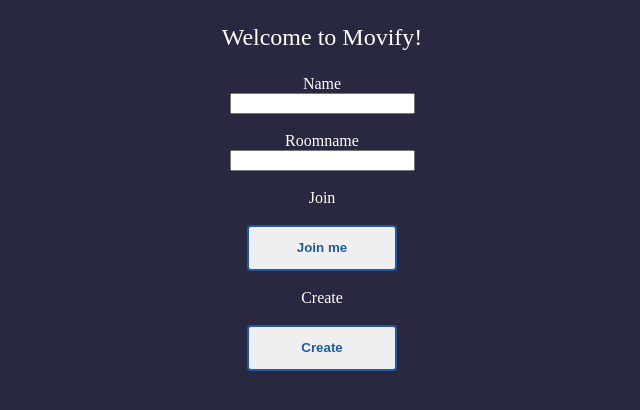
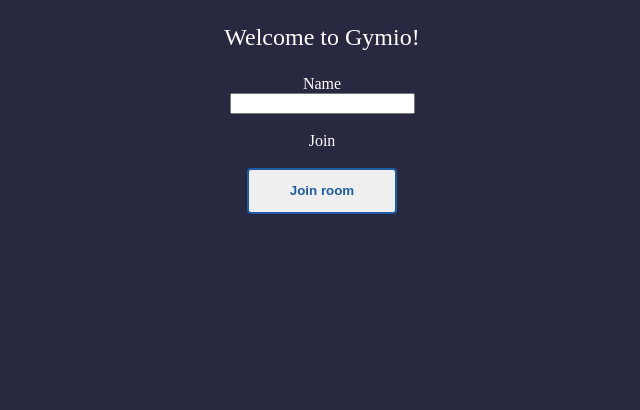
Before and after one commit to m-posluszny/Gymio, a Flask app: page /join/1 in a window 1280 px wide. Shown: the top 410 px of the page, without its empty margins (318-958 px from the left). Run offline with Flask 2, Linux system fonts and the light colour scheme; parts of the project's set-up code (start-up, migrations or seed data) failed here and were passed over; some libraries are stand-ins or nearby versions.

Commit message:
Added join gui

```diff
--- a/server.py
+++ b/server.py
@@ -54,18 +54,13 @@
     if name:
         return render_template('game.html')
     else:
-        return render_template('join.html')
+        return redirect(f"/join/{room_name}")
 
 
 
 @app.route('//join//<room_name>')
 def game_view(room_name):
-    #TODO PRZEKAZAC ID ROOMU DO HTMLA
-
-    if room_name in game_rooms:
-         return render_template('join.html')
-    else:
-         return render_template('index.html')
+   return render_template('join.html')
 
 
 @app.route('/')
--- a/static/js/index.js
+++ b/static/js/index.js
@@ -1,6 +1,7 @@
 function join(){
     var name = document.getElementById("name").value;
     var room = document.getElementById("room").value;
+     window.location.href = "/room/"+room+"?user="+name;
 }
 
 var createButton = document.getElementById('create_button');
--- /dev/null
+++ b/static/js/join.js
@@ -0,0 +1,11 @@
+
+var url_string =  window.location.href
+var url = new URL(url_string);
+
+var room = url_string.split("/")
+var room = room[room.length-1].split("?")[0]
+
+function join() {
+    var name = document.getElementById("name").value;
+     window.location.href = "/room/"+room+"?user="+name;
+}
--- a/templates/index.html
+++ b/templates/index.html
@@ -13,7 +13,7 @@
 
   </head>
   <body>
-    <p>Welcome to Movify!</p>
+    <p>Welcome to Gymio!</p>
     <div class="form">
       Name <br>
       <input name="name" id="name"><br><br>
--- a/templates/join.html
+++ b/templates/join.html
@@ -3,20 +3,24 @@
   <head>
     <meta charset="UTF-8" />
     <title>Movify</title>
-    <link rel="stylesheet" href="mov.css">
+    <script src="/static/js/join.js" async></script>
+    <link rel="stylesheet" href="/static/styles/mov.css">
 
      <script src="/" async></script>
     <script src=""async></script>
 
   </head>
   <body>
-    <p>Welcome to Movify!</p>
+    <p>Welcome to Gymio!</p>
+
+
     <div class="form">
-    Name <br>
-    <input name="name" id="name"><br><br>
-    Roomname <br>
-    <input name="join" id="join"><br><br>
-    Create <br>
+      Name <br>
+      <input name="name" id="name"><br><br>
+
+      Join <br><br>
+      <button onclick="join()" class="button">Join room</button><br><br>
+
 
   </body>
 </html>
```
